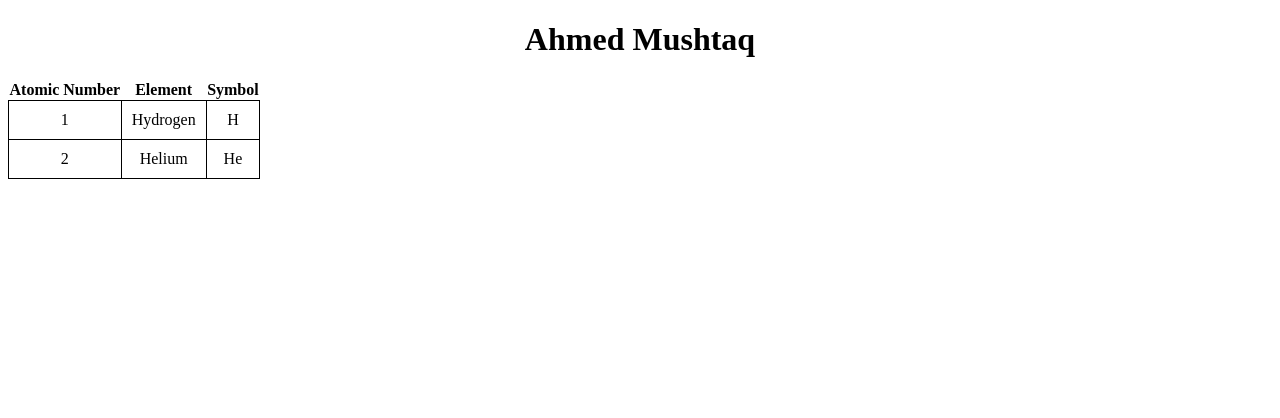
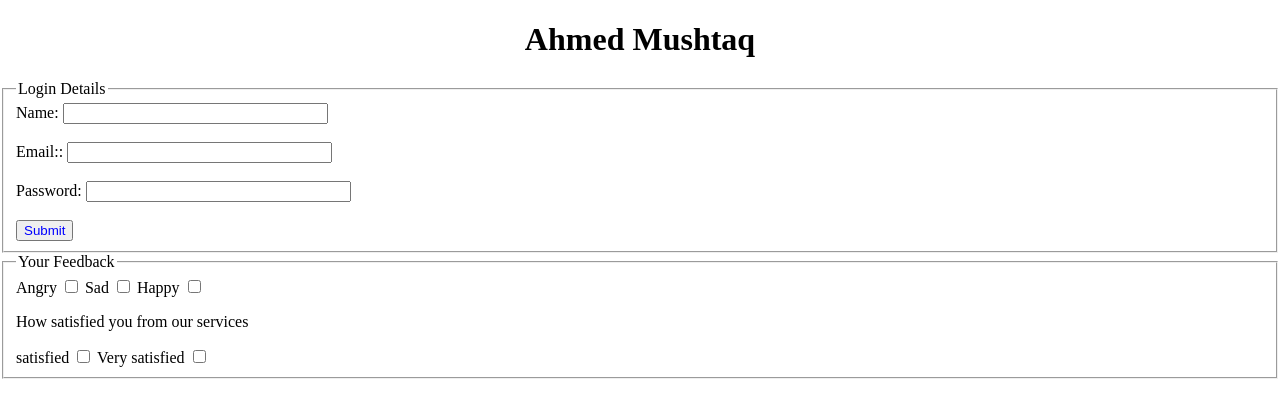
Before and after one commit to AhmedMushtaq-GitHub/HTML, a plain HTML site: page index.html in a window 1280 px wide. Drawn offline with Linux system fonts and the light colour scheme.

Commit message:
logint form

```diff
--- a/index.html
+++ b/index.html
@@ -6,14 +6,19 @@
     <meta name="viewport" content="width=device-width, initial-scale=1.0">
     <title>Daily Goals</title>
     <style>
-        table {
-          border-collapse: collapse;
-        }
-        td {
-          border: 1px solid black;
-          padding: 10px;
-          text-align: center;
-        }
+       body{
+    margin: 0%;
+    padding: 0%;
+
+}
+label{
+  text-decoration:double;
+
+}
+input{
+  color: blue;
+}
+
       </style>
 </head>
 <body>
@@ -21,24 +26,41 @@
     <center><h1>Ahmed Mushtaq</h1></center>
 
 
-    <table>
-        <tr>
-          <th>Atomic Number</th>
-          <th>Element</th>
-          <th>Symbol</th>
-        </tr>
-        <tr>
-          <td>1</td>
-          <td>Hydrogen</td>
-          <td>H</td>
-        </tr>
-        <tr>
-          <td>2</td>
-          <td>Helium</td>
-          <td>He</td>
-        </tr>
-        <!-- Add more rows for other elements -->
-      </table>
+    <fieldset>
+      <legend>Login Details</legend>
+
+    <div>
+      <label for="Name">Name:</label>
+      <input type="Name" required="required" size="30" maxlength="100"><br><br>
+      <label for="Email:">Email::</label>
+      <input type="Email" aria-required="true" size="30" maxlength="100"><br><br>
+      <label for="Password:">Password:</label>
+      <input type="Password" required size="30" maxlength="100"><br><br>
+      <input type="button" value="Submit" >
+    </div>
+    </fieldset>
+
+ <fieldset>
+  <legend>Your Feedback</legend>
+
+  <label for="">Angry
+    <input type="checkbox">
+  </label>
+  <label for="">Sad
+    <input type="checkbox">
+  </label>
+  <label for="">Happy
+    <input type="checkbox">
+
+    <p>How satisfied you from our services</p>
+    <label for=""> satisfied
+      <input type="checkbox" name="satisfied" id="">
+    </label>
+    <label for="">Very satisfied
+      <input type="checkbox" name="satisfied" id="">
+    </label>
+  </label>
+ </fieldset>
 </body>
 
 </html>
--- a/style.css
+++ /dev/null
@@ -1,80 +0,0 @@
-*{
-    margin: 0%;
-    padding: 0%;
-    box-sizing: border-box;
-    font-family: 'Poppins', sans-serif;
-}
-
-body{
-    background-color: rgb(0, 0, 33);
-
-}
-
-#heading{
-    display: flex;
-    justify-content: center;
-    color: white;
-    padding: 30px;
-
-}
-
-.container{
-    background-color: rgb(0, 0, 33);
-    width: 70%;
-    min-height: 100vh;
-    margin: auto;
-}
-
-form{
-    display: flex;
-    flex-direction: column;
-}
-
-input,textarea,button{
-    background-color: #cfd4d6;
-    padding: 10px;
-    border: 1px solid rgba(0, 0, 0, 0.2);
-    border-radius: 5px;
-    outline: none;
-    margin: 10px;
-}
-
-button{
-    background-color: rgb(170, 107, 228);
-    color: white;
-    cursor: pointer;
-    transition: all 0.2s;
-}
-
-button:hover{
-    transform: scale(1.1);
-
-    transition: .4s;
-}
-
-.task{
-    background-color: rgb(18, 18, 62);
-    margin: 2vmax;
-    padding: 30px;
-    color: white;
-    display: flex;
-    align-items: center;
-}
-
-.task span{
-    color: white;
-}
-
-.task > div{
-    width: 100%;
-}
-
-.deleteBtn{
-    border-radius: 100%;
-    width: 30px;
-    height: 30px;
-    font-size: 1.6rem;
-    display: flex;
-    justify-content: center;
-    align-items: center;
-}
```
